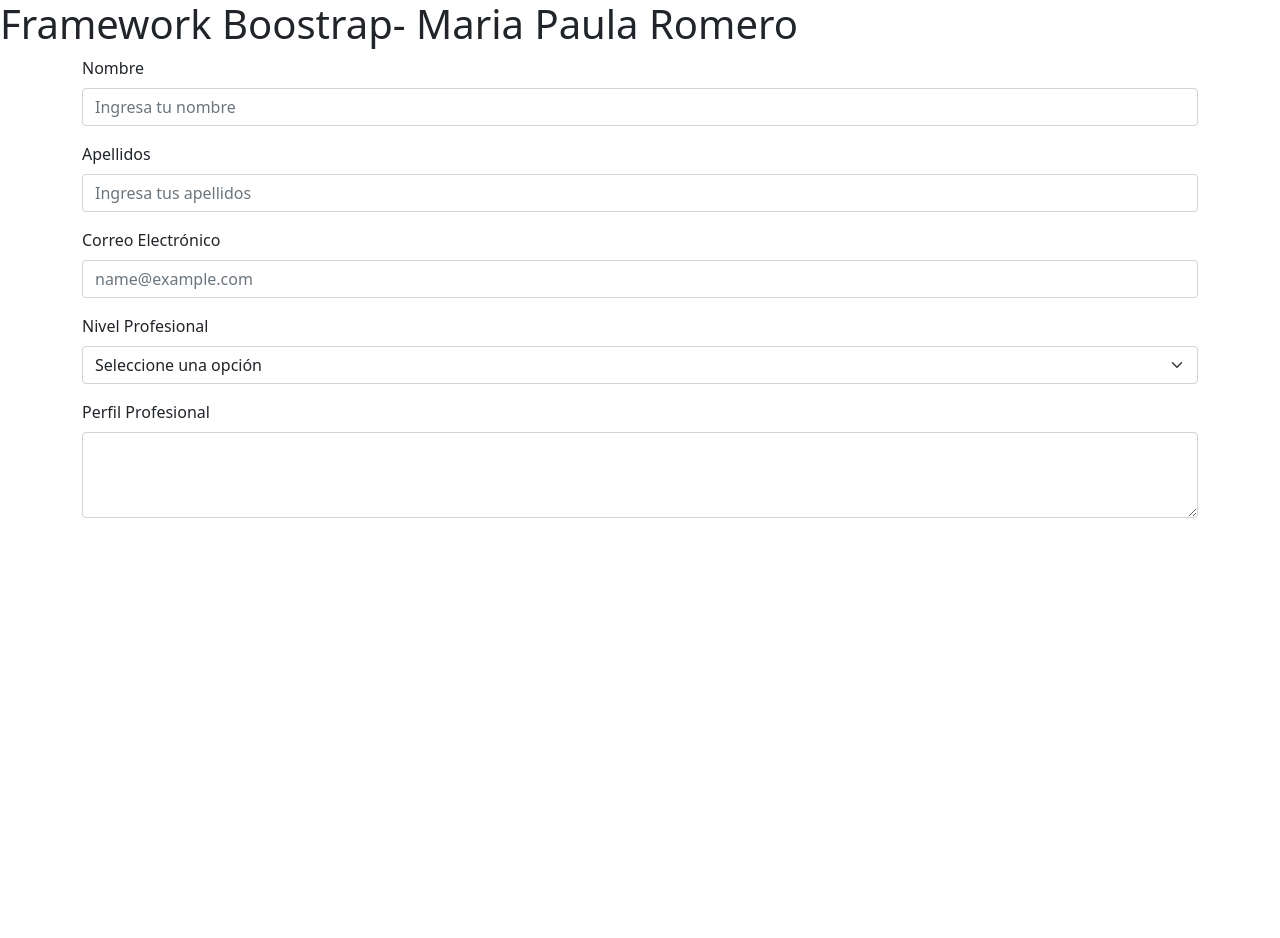
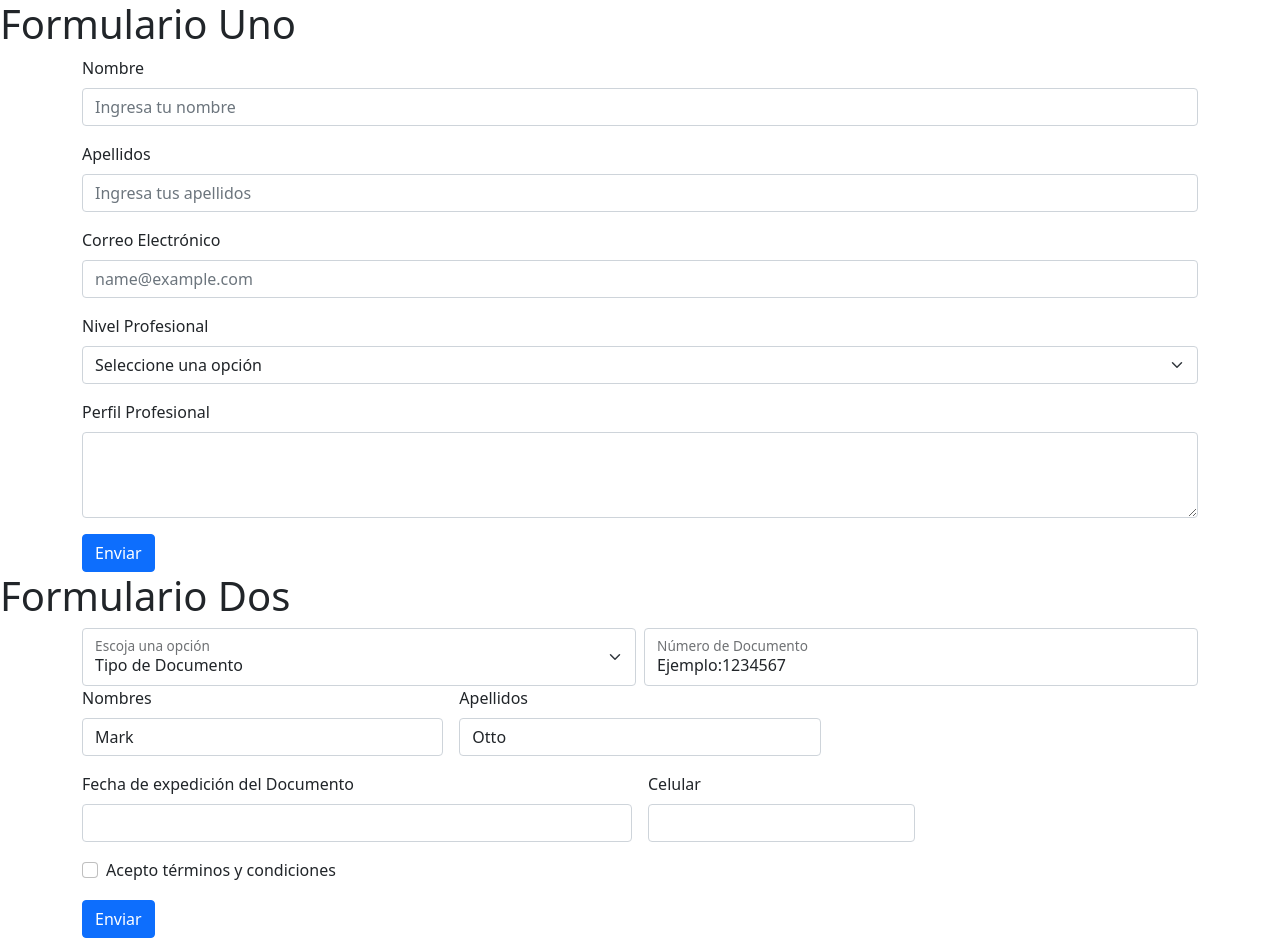
Before and after one commit to MariaPaulaRomero/css_framework_MariaPaulaR, a plain HTML site: page boostrap/index.html in a window 1280 px wide. Before the commit the page ends 800 px from the top, so only its background shows below. Drawn offline with nearby package versions, Linux system fonts and the light colour scheme.

Commit message:
Finalizado el ejercicip
Creación formulario dos con los elementos excepto el calendario de la fecha de expedición

```diff
--- a/boostrap/index.html
+++ b/boostrap/index.html
@@ -8,10 +8,10 @@
     <!-- Bootstrap CSS -->
     <link href="https://cdn.jsdelivr.net/npm/bootstrap@5.1.3/dist/css/bootstrap.min.css" rel="stylesheet" integrity="sha384-1BmE4kWBq78iYhFldvKuhfTAU6auU8tT94WrHftjDbrCEXSU1oBoqyl2QvZ6jIW3" crossorigin="anonymous">
 
-    <title>Hello, world!</title>
+    <title>Framework Boostrap</title>
   </head>
   <body>
-    <h1> Framework Boostrap- Maria Paula Romero</h1>
+    <h1>Formulario Uno</h1>
 <!-- Sección para el FORMULARIO UNO ! -->
 
     <section>
@@ -43,9 +43,89 @@
                 <label for="exampleFormControlInput1" class="form-label">Perfil Profesional </label>
                 <textarea class="form-control" id="exampleFormControlTextarea1" rows="3"></textarea>
             </div>
+            <div class="col-12">
+                <button class="btn btn-primary" type="submit">Enviar</button>
+            </div>
 
         </div>
     </section>
+
+<!-- Sección para el FORMULARIO DOS ! -->
+    <h1>Formulario Dos</h1>
+
+    <section>
+        <div class="container">
+            <div class="row g-2">
+                <div class="col-md">
+                    <div class="form-floating">
+                      <select class="form-select" id="floatingSelectGrid" aria-label="Floating label select example">
+                        <option selected>Tipo de Documento</option>
+                        <option value="1">CEDULA DE CIUDADANIA</option>
+                        <option value="2">CEDULA DE EXTRANJERIA</option>
+                        <option value="3">NUMERO DE IDENTIFICACION PERSONAL</option>
+                        <option value="4">NUMERO DE IDENTIFICACION TRIBUTARIA</option>
+                        <option value="5">TARJETA DE IDENTIDAD</option>
+                        <option value="6">PASAPORTE</option>
+                      </select>
+                      <label for="floatingSelectGrid">Escoja una opción</label>
+                    </div>
+                </div>
+
+                <div class="col-md">
+                  <div class="form-floating">
+                    <input type="email" class="form-control" id="floatingInputGrid" placeholder="name@example.com" value="Ejemplo:1234567">
+                    <label for="floatingInputGrid">Número de Documento</label>
+                  </div>
+                </div>
+
+              </div>
+              <form class="row g-3 needs-validation" novalidate>
+                <div class="col-md-4">
+                  <label for="validationCustom01" class="form-label"> Nombres </label>
+                  <input type="text" class="form-control" id="validationCustom01" value="Mark" required>
+                  <div class="valid-feedback">
+                    Looks good!
+                  </div>
+                </div>
+                <div class="col-md-4">
+                  <label for="validationCustom02" class="form-label">Apellidos</label>
+                  <input type="text" class="form-control" id="validationCustom02" value="Otto" required>
+                  <div class="valid-feedback">
+                    Looks good!
+                  </div>
+                </div>
+                <div class="col-md-6">
+                  <label for="validationCustom03" class="form-label">Fecha de expedición del Documento</label>
+                  <input type="text" class="form-control" id="validationCustom03" required>
+                  <div class="invalid-feedback">
+                    Please provide a valid city.
+                  </div>
+                </div>
+                <div class="col-md-3">
+                  <label for="validationCustom05" class="form-label">Celular</label>
+                  <input type="text" class="form-control" id="validationCustom05" required>
+                  <div class="invalid-feedback">
+                    Inserte un número válido de celular.
+                  </div>
+                </div>
+                <div class="col-12">
+                  <div class="form-check">
+                    <input class="form-check-input" type="checkbox" value="" id="invalidCheck" required>
+                    <label class="form-check-label" for="invalidCheck">
+                      Acepto términos y condiciones
+                    </label>
+                    <div class="invalid-feedback">
+                      You must agree before submitting.
+                    </div>
+                  </div>
+                </div>
+                <div class="col-12">
+                  <button class="btn btn-primary" type="submit">Enviar</button>
+                </div>
+              </form>
+        </div>
+    </section>
+
 <!-- Option 1: Bootstrap Bundle with Popper -->
     <script src="https://cdn.jsdelivr.net/npm/bootstrap@5.1.3/dist/js/bootstrap.bundle.min.js" integrity="sha384-ka7Sk0Gln4gmtz2MlQnikT1wXgYsOg+OMhuP+IlRH9sENBO0LRn5q+8nbTov4+1p" crossorigin="anonymous"></script>
 
```
